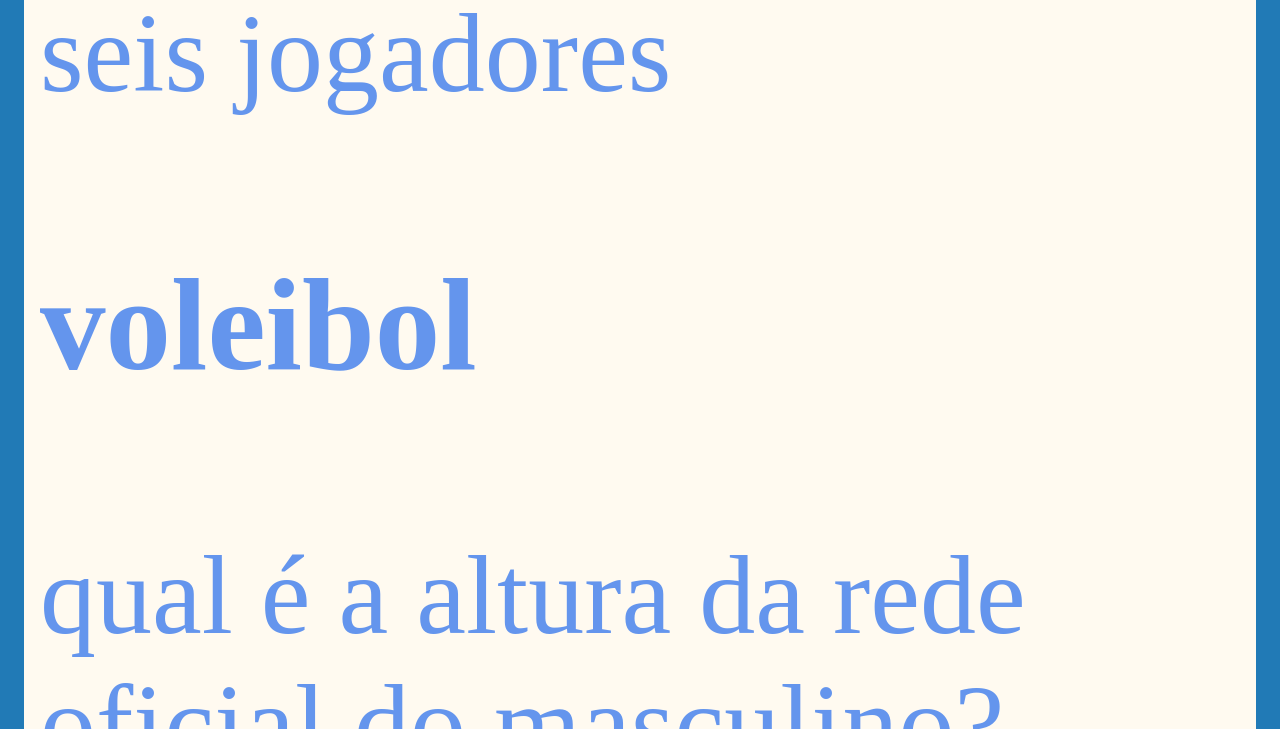
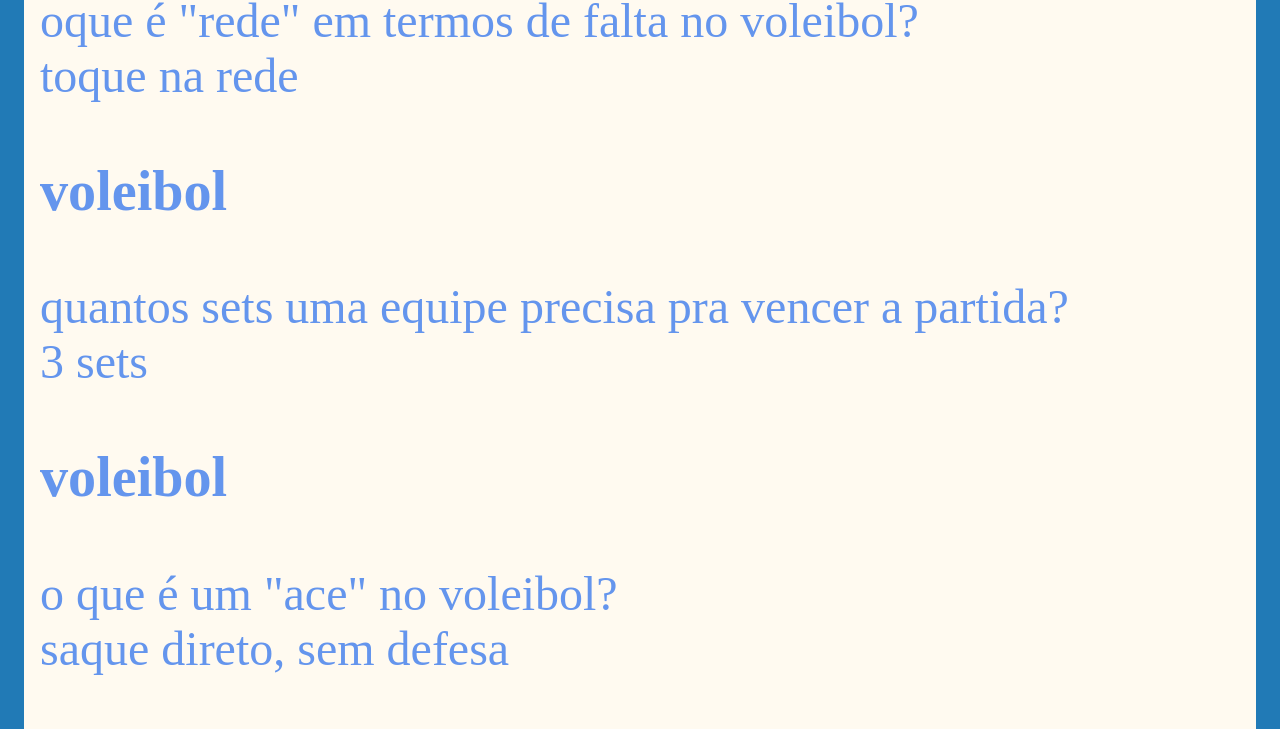
Before and after one commit to Felipelindao22/flashcard, a plain HTML site: page index.html in a window 1280 px wide. Shown: the part 819-1548 px from the top of the page. Drawn offline with Linux system fonts and the light colour scheme.

Commit message:
font size

```diff
--- a/assets/style.css
+++ b/assets/style.css
@@ -9,7 +9,7 @@
 
 body {
     background-color: rgb(33, 122, 182);
-    font-size: 7rem;
+    font-size: 3rem;
     font-family: 'bokor';
     color: cornflowerblue;
     font-family:Bai Jamjuree
```
